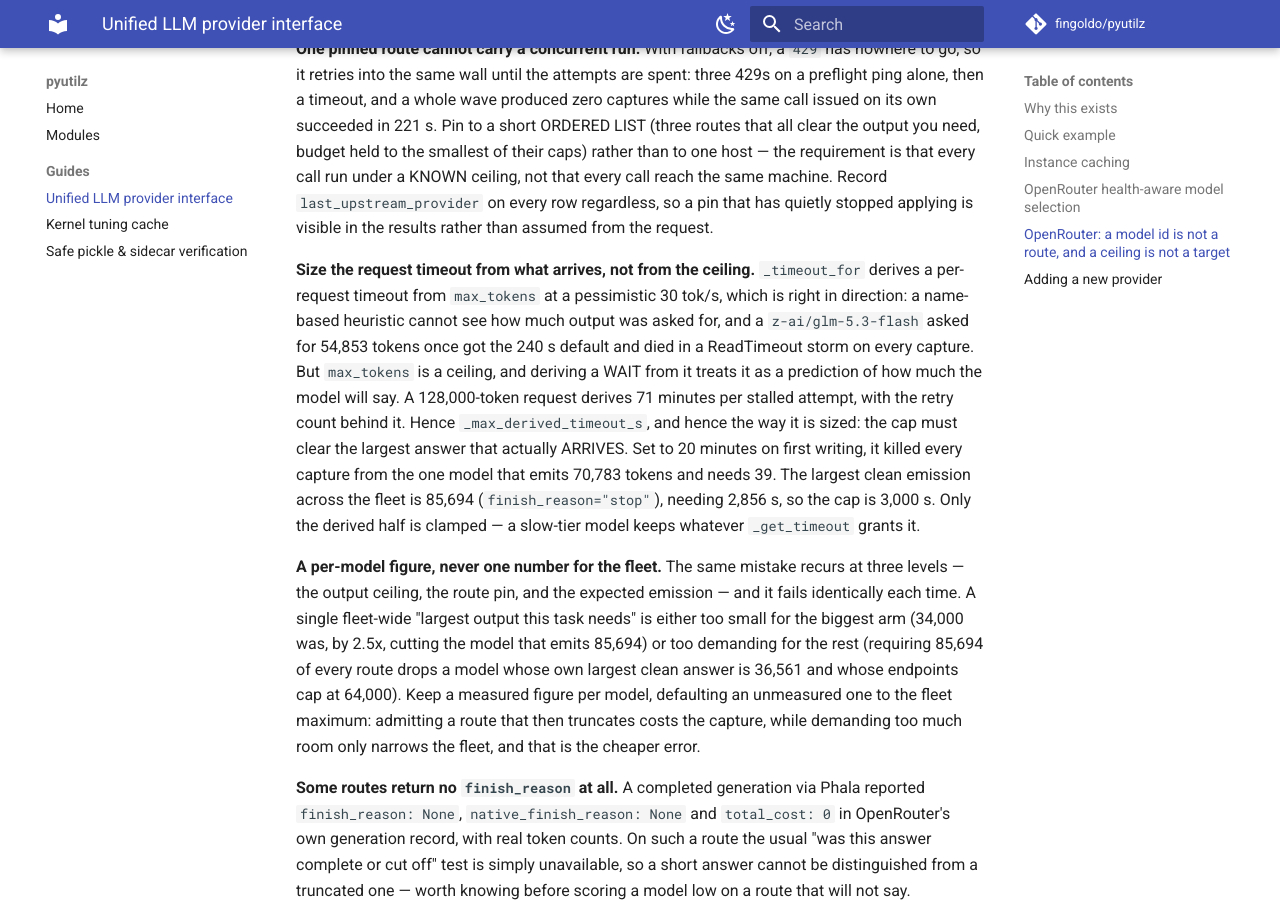
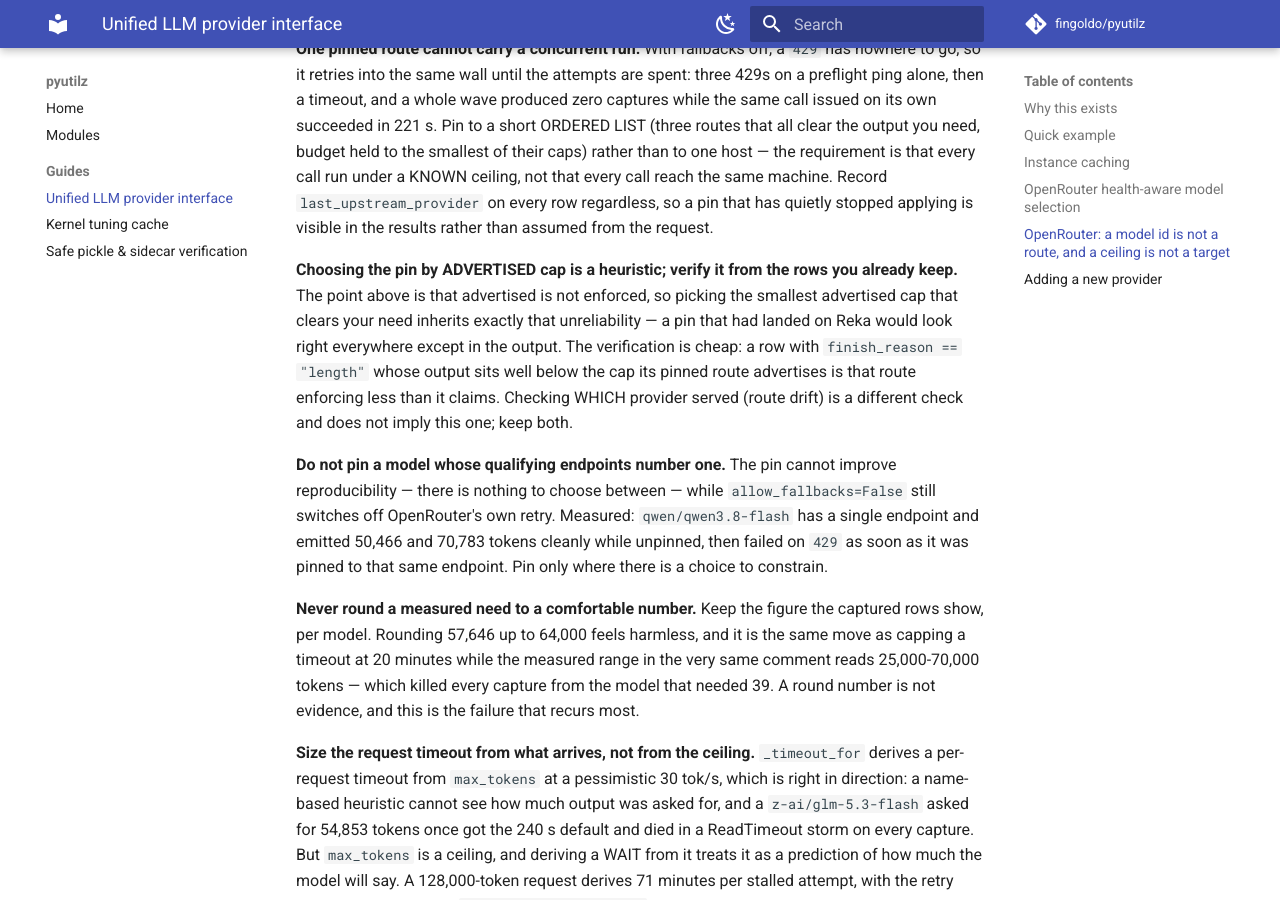
Before and after one commit to fingoldo/pyutilz, an MkDocs documentation site: the page built from docs/guides/llm_providers.md, in a window 1280 px wide and 900 px high, scrolled down 2963 px. Built offline with MkDocs 1.6.1 and Material for MkDocs 9.7.7, drawn with Linux system fonts in a browser that asks for light colours; comment, search, counter and statistics services are not loaded.

Commit message:
Three more OpenRouter rules the same day's measurements paid for
Raised by a neighbouring session reading this guide and finding what it does not yet say.

**Choosing the pin by advertised cap is a heuristic.** The guide already records that advertised is not
enforced, then recommends picking the smallest advertised cap clearing your need - which inherits exactly
that unreliability. A pin that had landed on Reka (advertises 235,929, enforces 15,000) would look right
everywhere except in the output. The verification uses rows already recorded: `finish_reason == "length"`
with an output well below the pinned route's advertised cap is that route enforcing less than it claims.
Route-drift checking is a different question and does not answer this one.

**Do not pin a model with only one qualifying endpoint.** The pin cannot improve reproducibility, and
`allow_fallbacks=False` still disables OpenRouter's own retry. `qwen/qwen3.8-flash` has one endpoint and
emitted 50,466 and 70,783 tokens cleanly unpinned, then failed on `429` the moment it was pinned to that
same endpoint.

**Never round a measured need to a comfortable number.** Rounding 57,646 to 64,000 is the same move as
capping a timeout at 20 minutes while the measured range in the same comment reads 25,000-70,000 tokens -
the mistake this guide documents one paragraph earlier, which killed every capture from the model needing
39 minutes.

Co-Authored-By: Claude Opus 5 (1M context) <noreply@anthropic.com>

```diff
--- a/docs/guides/llm_providers.md
+++ b/docs/guides/llm_providers.md
@@ -89,6 +89,24 @@ of their caps) rather than to one host — the requirement is that every call ru
 that every call reach the same machine. Record `last_upstream_provider` on every row regardless, so a pin
 that has quietly stopped applying is visible in the results rather than assumed from the request.
 
+**Choosing the pin by ADVERTISED cap is a heuristic; verify it from the rows you already keep.** The point
+above is that advertised is not enforced, so picking the smallest advertised cap that clears your need
+inherits exactly that unreliability — a pin that had landed on Reka would look right everywhere except in
+the output. The verification is cheap: a row with `finish_reason == "length"` whose output sits well below
+the cap its pinned route advertises is that route enforcing less than it claims. Checking WHICH provider
+served (route drift) is a different check and does not imply this one; keep both.
+
+**Do not pin a model whose qualifying endpoints number one.** The pin cannot improve reproducibility —
+there is nothing to choose between — while `allow_fallbacks=False` still switches off OpenRouter's own
+retry. Measured: `qwen/qwen3.8-flash` has a single endpoint and emitted 50,466 and 70,783 tokens cleanly
+while unpinned, then failed on `429` as soon as it was pinned to that same endpoint. Pin only where there
+is a choice to constrain.
+
+**Never round a measured need to a comfortable number.** Keep the figure the captured rows show, per model.
+Rounding 57,646 up to 64,000 feels harmless, and it is the same move as capping a timeout at 20 minutes
+while the measured range in the very same comment reads 25,000-70,000 tokens — which killed every capture
+from the model that needed 39. A round number is not evidence, and this is the failure that recurs most.
+
 **Size the request timeout from what arrives, not from the ceiling.** `_timeout_for` derives a per-request
 timeout from `max_tokens` at a pessimistic 30 tok/s, which is right in direction: a name-based heuristic
 cannot see how much output was asked for, and a `z-ai/glm-5.3-flash` asked for 54,853 tokens once got the
```
